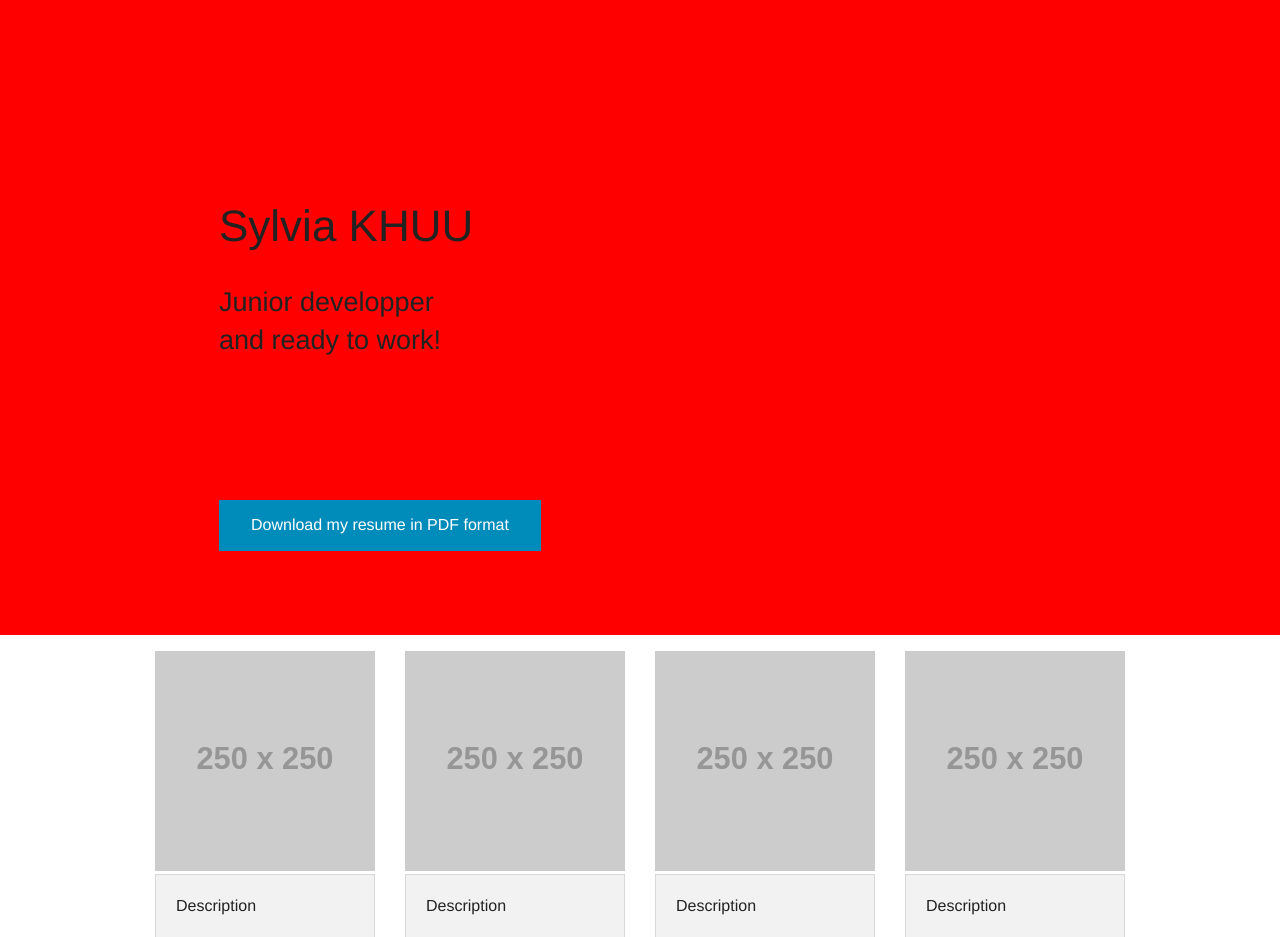
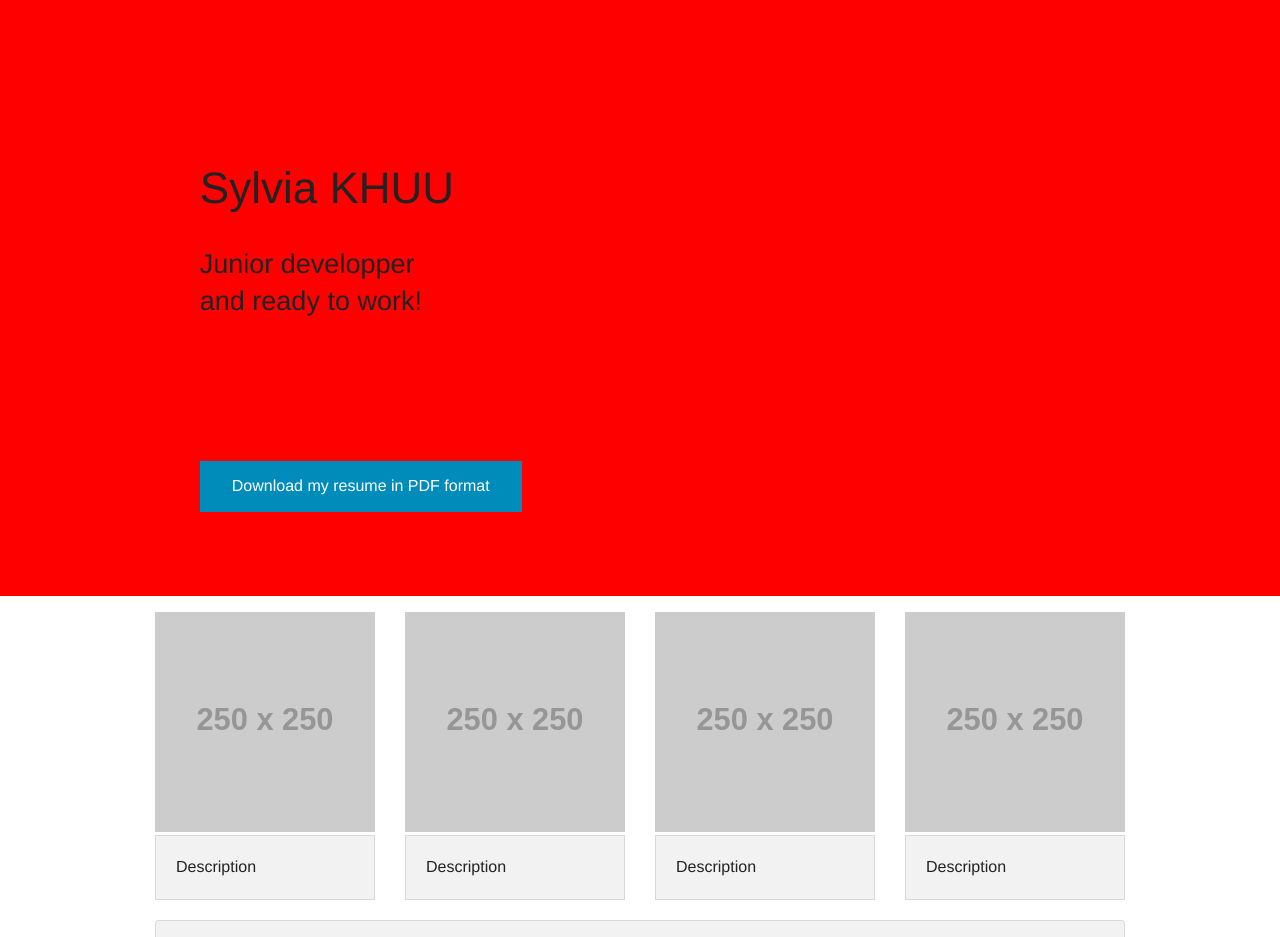
Before and after one commit to p00ps/p00ps.github.io, a PHP site: page / in a window 1280 px wide. Shown: the part 45-982 px from the top of the page. Run offline with PHP 8.4, Linux system fonts and the light colour scheme; grey boxes labelled with a size stand in for pictures from a placeholder-image service; some libraries are stand-ins or nearby versions.

Commit message:
padding homepage

```diff
--- a/css/addson.css
+++ b/css/addson.css
@@ -5,7 +5,7 @@
 }
 
 #homepage-welcome{
-	padding: 15% 5% 5% 15%;
+	padding: 12% 5% 5% 12%;
 	background-color: red;
 }
 
```
